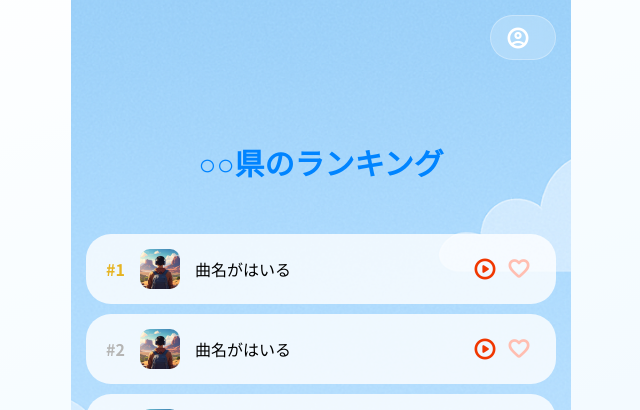
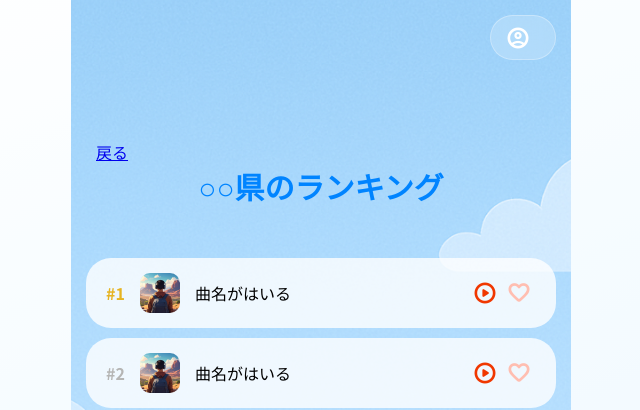
Before and after one commit to isimatsu/sd3d4g, a PHP site: page /music-pref/index.php in a window 1280 px wide. Shown: the top 410 px of the page, without its empty margins (319-959 px from the left). Run offline with PHP 8.4, Linux system fonts and the light colour scheme; data that the repository does not hold is empty.

Commit message:
music-pref完成
完成

```diff
--- a/music-pref/index.php
+++ b/music-pref/index.php
@@ -19,6 +19,7 @@
                 <?php include '../assets/include/header.php'?>
             </div>
             <div class="page-header">
+                <a href="../music-rank/index.php">戻る</a>
                 <h1>○○県のランキング</h1>
             </div>
             <div class="page-contents">
```
